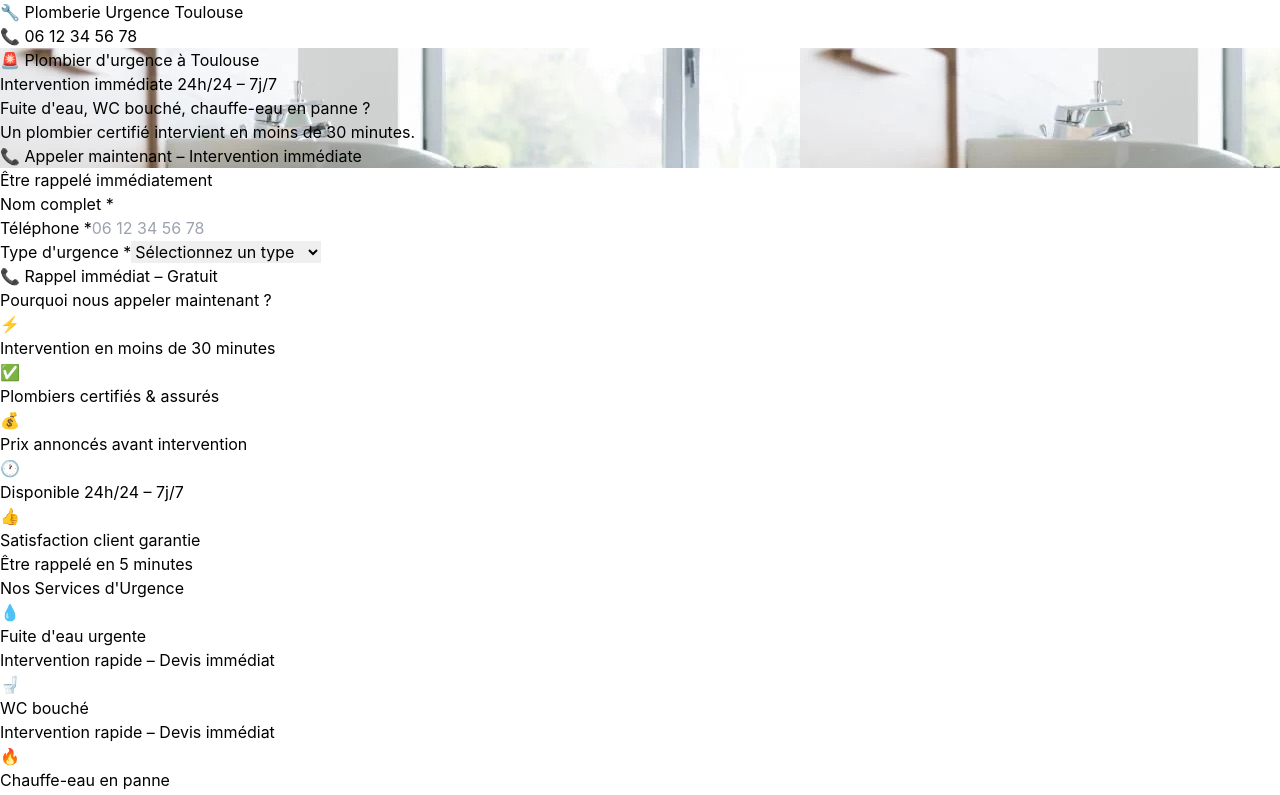
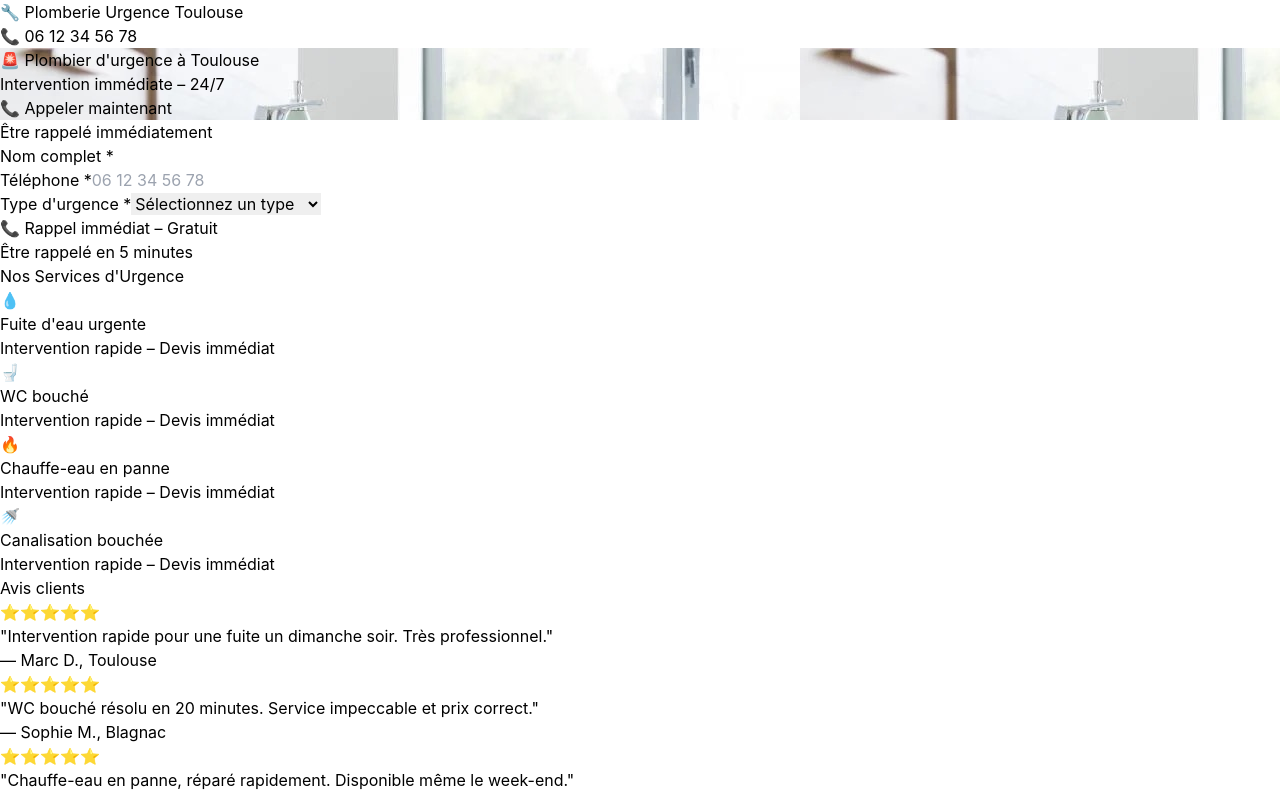
Before and after one commit to khair-cloud/plombier-toulouse, a React (Vite) app: page / in a window 1280 px wide. Shown: the top 795 px of the page. Built offline with nearby package versions, Linux system fonts and the light colour scheme.

Commit message:
cadre formulaire de contact

```diff
--- a/src/App.jsx
+++ b/src/App.jsx
@@ -1,7 +1,6 @@
 import Header from './components/Header'
 import Hero from './components/Hero'
 import Services from './components/Services'
-import TrustSection from './components/TrustSection'
 import ContactForm from './components/ContactForm'
 import Testimonials from './components/Testimonials'
 import Footer from './components/Footer'
@@ -13,7 +12,6 @@ function App() {
       <Header />
       <Hero />
       <ContactForm />
-      <TrustSection />
       <Services />
       <Testimonials />
       <Footer />
--- a/src/components/ContactForm.jsx
+++ b/src/components/ContactForm.jsx
@@ -99,7 +99,7 @@ function ContactForm() {
             </div>
           )}
 
-          <form onSubmit={handleSubmit} className="bg-gray-50 p-6 md:p-8 rounded-lg shadow-md">
+          <form onSubmit={handleSubmit} className="bg-white p-6 md:p-8 rounded-xl border border-orange-500 shadow-sm">
             <div className="mb-5">
               <label htmlFor="name" className="block text-gray-700 font-semibold mb-2 text-base">
                 Nom complet *
--- a/src/components/Hero.jsx
+++ b/src/components/Hero.jsx
@@ -17,19 +17,15 @@ function Hero() {
           <h1 className="text-2xl md:text-5xl font-bold mb-3 md:mb-4 leading-tight drop-shadow-lg">
             🚨 Plombier d'urgence à Toulouse
           </h1>
-          <p className="text-base md:text-2xl mb-4 md:mb-6 font-semibold drop-shadow-lg">
-            Intervention immédiate 24h/24 – 7j/7
-          </p>
-          <p className="text-sm md:text-xl mb-6 md:mb-8 text-white/95 leading-relaxed drop-shadow-lg">
-            Fuite d'eau, WC bouché, chauffe-eau en panne ?<br className="hidden md:block" />
-            <span className="md:hidden"> </span>Un plombier certifié intervient en moins de 30 minutes.
+          <p className="text-base md:text-2xl mb-6 md:mb-8 font-semibold drop-shadow-lg">
+            Intervention immédiate – 24/7
           </p>
           <div className="flex justify-center">
             <a
               href="tel:0612345678"
               className="btn-primary-lg inline-block shadow-xl w-full md:w-auto text-center"
             >
-              📞 Appeler maintenant – Intervention immédiate
+              📞 Appeler maintenant
             </a>
           </div>
         </div>
--- a/src/components/TrustSection.jsx
+++ /dev/null
@@ -1,51 +0,0 @@
-function TrustSection() {
-  const points = [
-    {
-      icon: "⚡",
-      text: "Intervention en moins de 30 minutes"
-    },
-    {
-      icon: "✅",
-      text: "Plombiers certifiés & assurés"
-    },
-    {
-      icon: "💰",
-      text: "Prix annoncés avant intervention"
-    },
-    {
-      icon: "🕐",
-      text: "Disponible 24h/24 – 7j/7"
-    },
-    {
-      icon: "👍",
-      text: "Satisfaction client garantie"
-    }
-  ]
-
-  return (
-    <section className="py-12 md:py-16 bg-white">
-      <div className="container mx-auto px-4">
-        <h2 className="text-3xl md:text-4xl font-bold text-center mb-8 md:mb-12 text-gray-900">
-          Pourquoi nous appeler maintenant ?
-        </h2>
-        <div className="max-w-4xl mx-auto">
-          <div className="grid md:grid-cols-2 lg:grid-cols-3 gap-6">
-            {points.map((point, index) => (
-              <div
-                key={index}
-                className="flex items-start gap-4 bg-gray-50 p-6 rounded-lg"
-              >
-                <span className="text-3xl flex-shrink-0">{point.icon}</span>
-                <p className="text-base md:text-lg text-gray-800 font-medium">
-                  {point.text}
-                </p>
-              </div>
-            ))}
-          </div>
-        </div>
-      </div>
-    </section>
-  )
-}
-
-export default TrustSection
```
